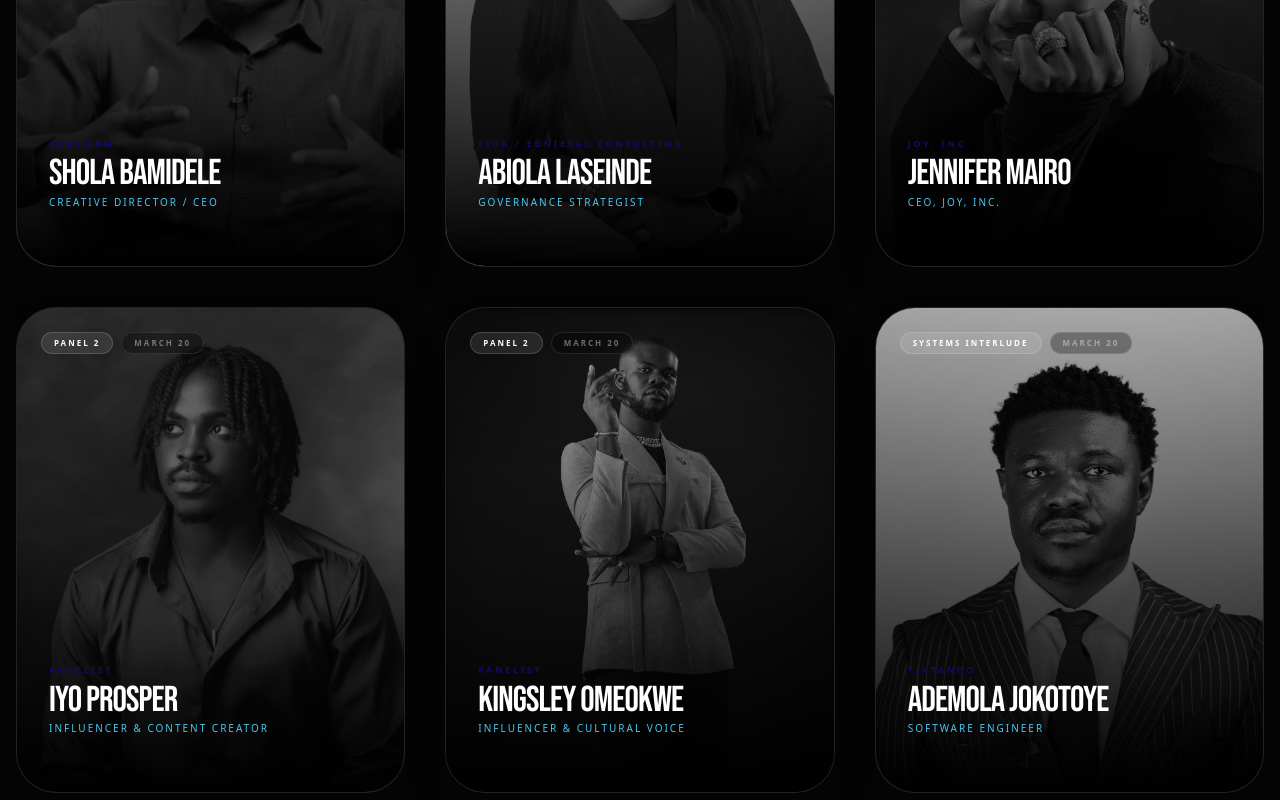
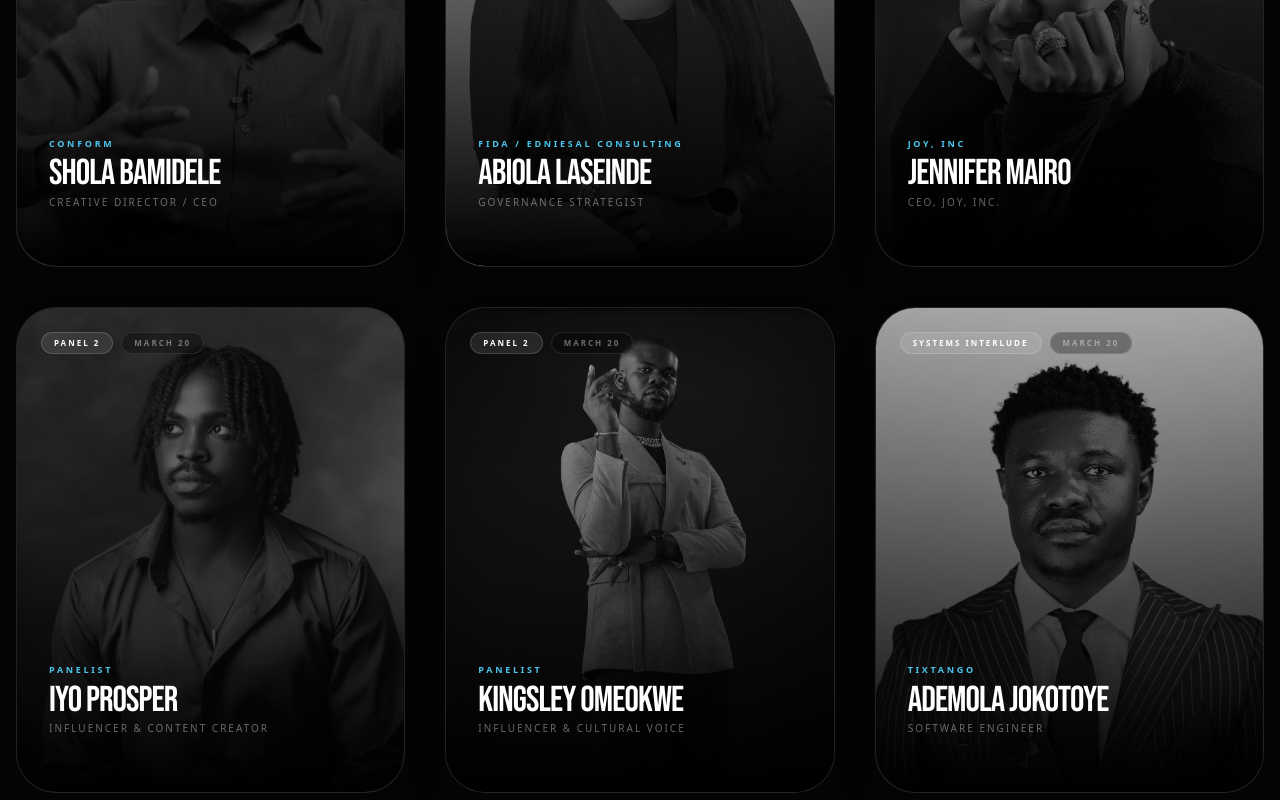
Before and after one commit to LoomRooms/conform-website, a Next.js app: page /speakers in a window 1280 px wide. Shown: the part 1060-1860 px from the top of the page. Built offline with nearby package versions, Linux system fonts and the light colour scheme.

Commit message:
style: correct brand name color to light blue and ensure session labels are consistent

```diff
--- a/app/speakers/page.tsx
+++ b/app/speakers/page.tsx
@@ -244,14 +244,14 @@ export default function Speakers() {
 
                 {/* Bottom Content */}
                 <div className="absolute inset-0 bg-gradient-to-t from-black via-black/50 to-transparent p-8 flex flex-col justify-end">
-                    <div className="relative z-10 transition-transform duration-700 group-hover:-translate-y-4">
-                    <span className="text-primary font-bold uppercase tracking-[0.3em] text-[8px] md:text-[9px] mb-2 block">
+                  <div className="relative z-10 transition-transform duration-700 group-hover:-translate-y-4">
+                    <span className="text-accent font-bold uppercase tracking-[0.3em] text-[8px] md:text-[9px] mb-2 block">
                       {speaker.org}
                     </span>
                     <h3 className="font-heading text-3xl md:text-4xl text-white mb-1 leading-[0.9] tracking-tight">
                       {speaker.name}
                     </h3>
-                    <p className="text-accent text-[10px] uppercase tracking-[0.2em] font-light">
+                    <p className="text-white/40 text-[10px] uppercase tracking-[0.2em] font-light">
                       {speaker.title}
                     </p>
                   </div>
```
